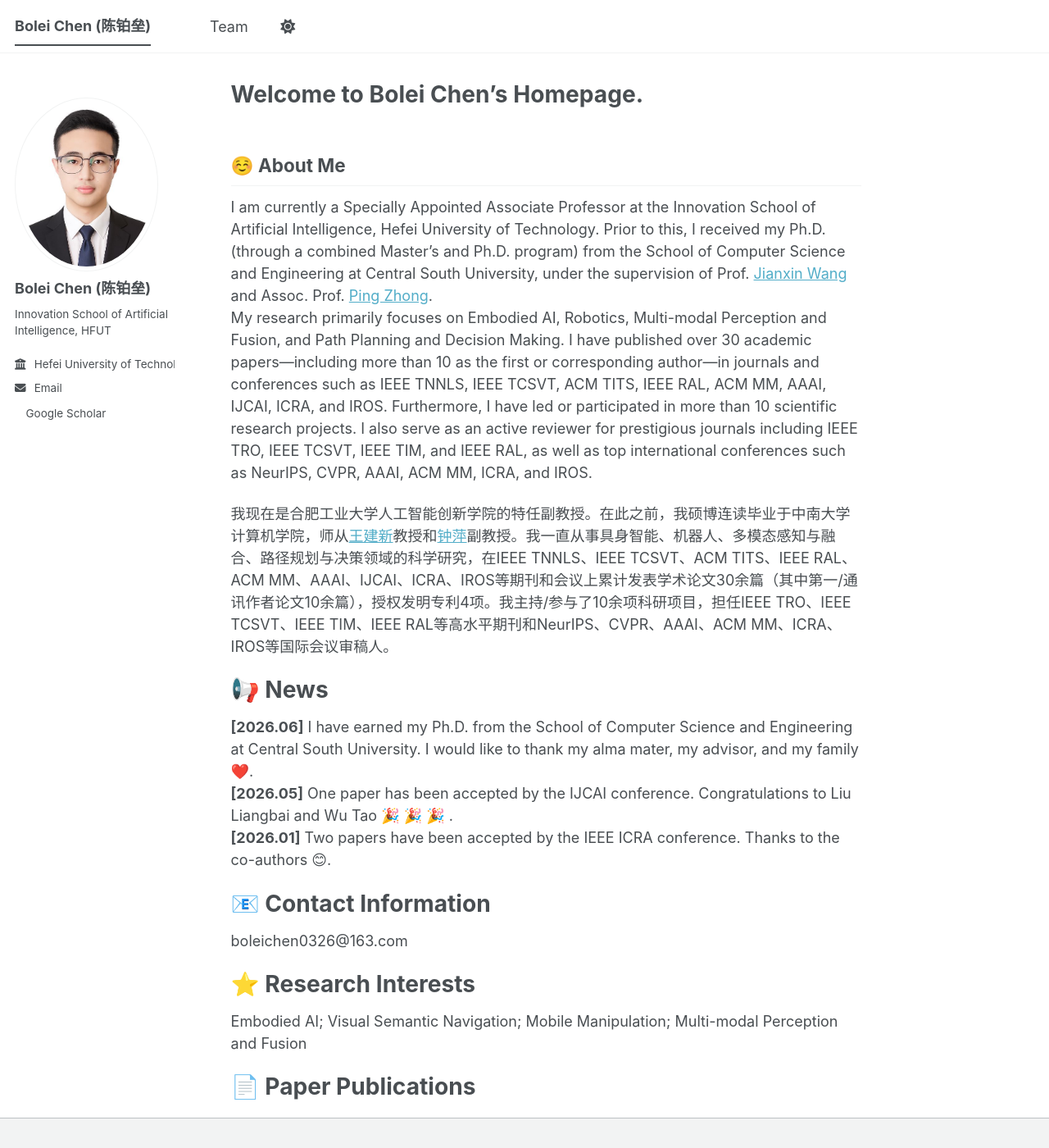
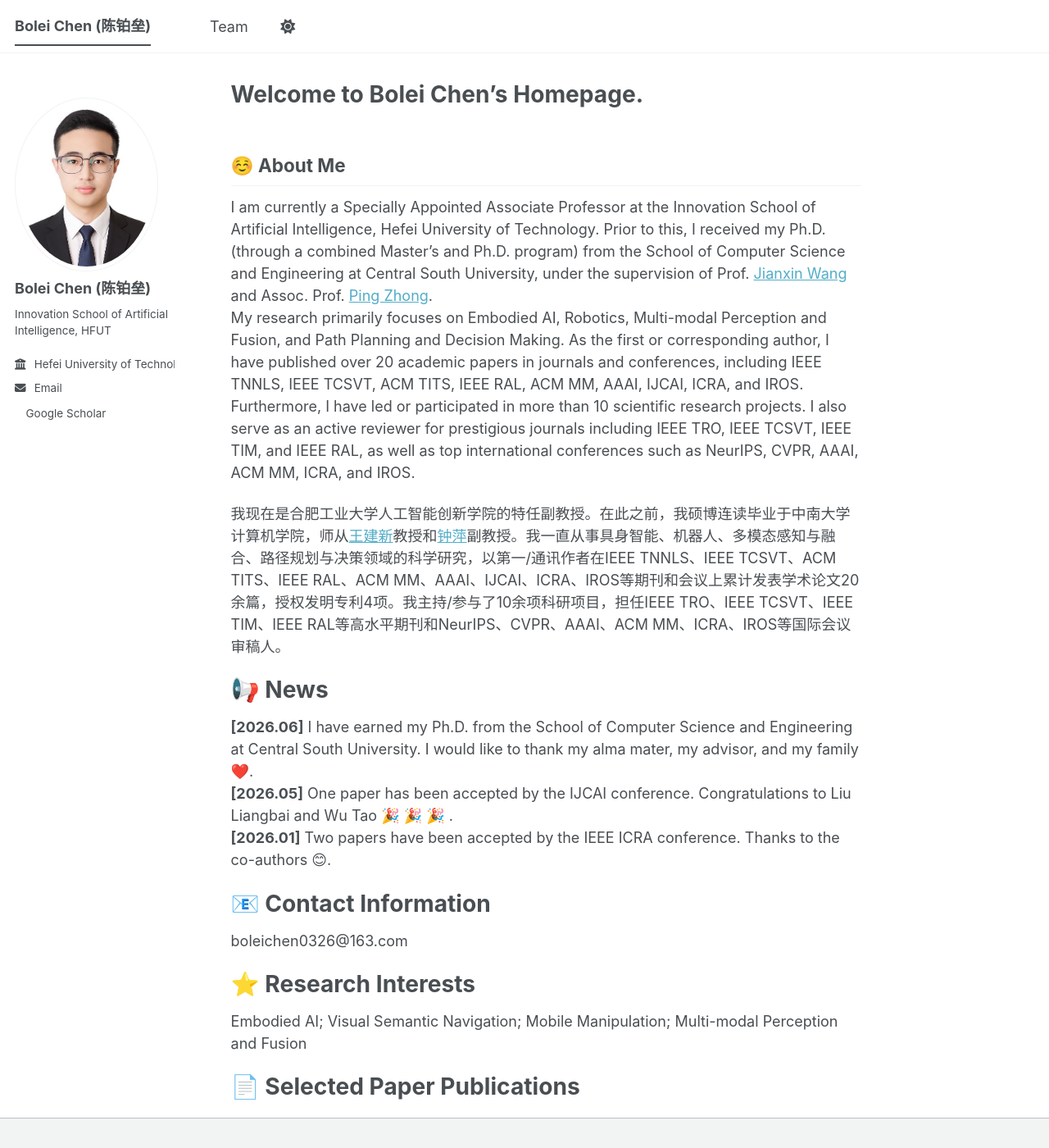
Before and after one commit to BoLeiChen/boleichen.github.io, a Jekyll site: the page built from _pages/about.md, in a window 1280 px wide and 1400 px high. Shown: the whole window at 82% size. Built offline with Jekyll 4.4.1, drawn with Linux system fonts in a browser that asks for light colours; emoji names are drawn with the system emoji font; a style sheet for code colours, icons or effects is not loaded.

Commit message:
Update about.md

```diff
--- a/_pages/about.md
+++ b/_pages/about.md
@@ -10,9 +10,9 @@ redirect_from:
 ------
 
 I am currently a Specially Appointed Associate Professor at the Innovation School of Artificial Intelligence, Hefei University of Technology. Prior to this, I received my Ph.D. (through a combined Master's and Ph.D. program) from the School of Computer Science and Engineering at Central South University, under the supervision of Prof. [Jianxin Wang](https://faculty.csu.edu.cn/wangjianxin1/zh_CN/index.htm) and Assoc. Prof. [Ping Zhong](https://faculty.csu.edu.cn/zhongping/zh_CN/index.htm).
-<br>My research primarily focuses on Embodied AI, Robotics, Multi-modal Perception and Fusion, and Path Planning and Decision Making. I have published over 30 academic papers—including more than 10 as the first or corresponding author—in journals and conferences such as IEEE TNNLS, IEEE TCSVT, ACM TITS, IEEE RAL, ACM MM, AAAI, IJCAI, ICRA, and IROS. Furthermore, I have led or participated in more than 10 scientific research projects. I also serve as an active reviewer for prestigious journals including IEEE TRO, IEEE TCSVT, IEEE TIM, and IEEE RAL, as well as top international conferences such as NeurIPS, CVPR, AAAI, ACM MM, ICRA, and IROS.
+<br>My research primarily focuses on Embodied AI, Robotics, Multi-modal Perception and Fusion, and Path Planning and Decision Making. As the first or corresponding author, I have published over 20 academic papers in journals and conferences, including IEEE TNNLS, IEEE TCSVT, ACM TITS, IEEE RAL, ACM MM, AAAI, IJCAI, ICRA, and IROS. Furthermore, I have led or participated in more than 10 scientific research projects. I also serve as an active reviewer for prestigious journals including IEEE TRO, IEEE TCSVT, IEEE TIM, and IEEE RAL, as well as top international conferences such as NeurIPS, CVPR, AAAI, ACM MM, ICRA, and IROS.
 
-我现在是合肥工业大学人工智能创新学院的特任副教授。在此之前，我硕博连读毕业于中南大学计算机学院，师从[王建新](https://faculty.csu.edu.cn/wangjianxin1/zh_CN/index.htm)教授和[钟萍](https://faculty.csu.edu.cn/zhongping/zh_CN/index.htm)副教授。我一直从事具身智能、机器人、多模态感知与融合、路径规划与决策领域的科学研究，在IEEE TNNLS、IEEE TCSVT、ACM TITS、IEEE RAL、ACM MM、AAAI、IJCAI、ICRA、IROS等期刊和会议上累计发表学术论文30余篇（其中第一/通讯作者论文10余篇），授权发明专利4项。我主持/参与了10余项科研项目，担任IEEE TRO、IEEE TCSVT、IEEE TIM、IEEE RAL等高水平期刊和NeurIPS、CVPR、AAAI、ACM MM、ICRA、IROS等国际会议审稿人。
+我现在是合肥工业大学人工智能创新学院的特任副教授。在此之前，我硕博连读毕业于中南大学计算机学院，师从[王建新](https://faculty.csu.edu.cn/wangjianxin1/zh_CN/index.htm)教授和[钟萍](https://faculty.csu.edu.cn/zhongping/zh_CN/index.htm)副教授。我一直从事具身智能、机器人、多模态感知与融合、路径规划与决策领域的科学研究，以第一/通讯作者在IEEE TNNLS、IEEE TCSVT、ACM TITS、IEEE RAL、ACM MM、AAAI、IJCAI、ICRA、IROS等期刊和会议上累计发表学术论文20余篇，授权发明专利4项。我主持/参与了10余项科研项目，担任IEEE TRO、IEEE TCSVT、IEEE TIM、IEEE RAL等高水平期刊和NeurIPS、CVPR、AAAI、ACM MM、ICRA、IROS等国际会议审稿人。
 
 :loudspeaker: News
 ======
@@ -28,7 +28,7 @@ boleichen0326@163.com
 ======
 Embodied AI; Visual Semantic Navigation; Mobile Manipulation; Multi-modal Perception and Fusion
 
-:page_facing_up: Paper Publications
+:page_facing_up: Selected Paper Publications
 ======
 **^ indicates joint first authors, # indicates the corresponding author**
 
```
